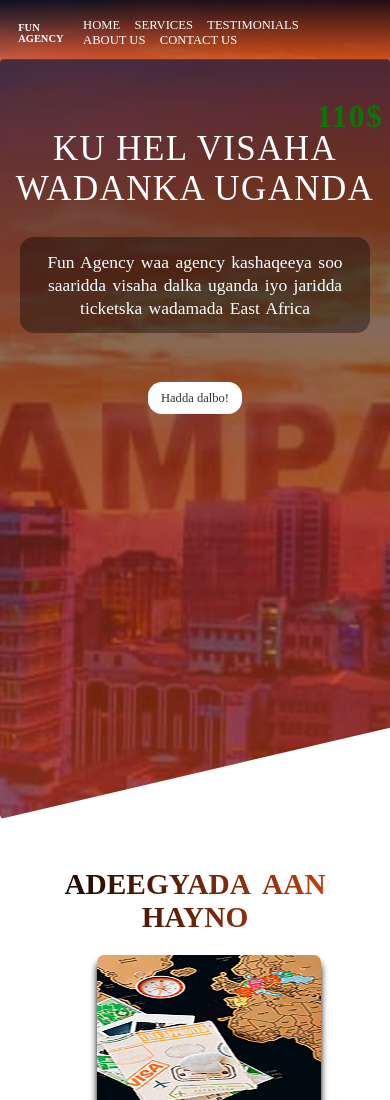
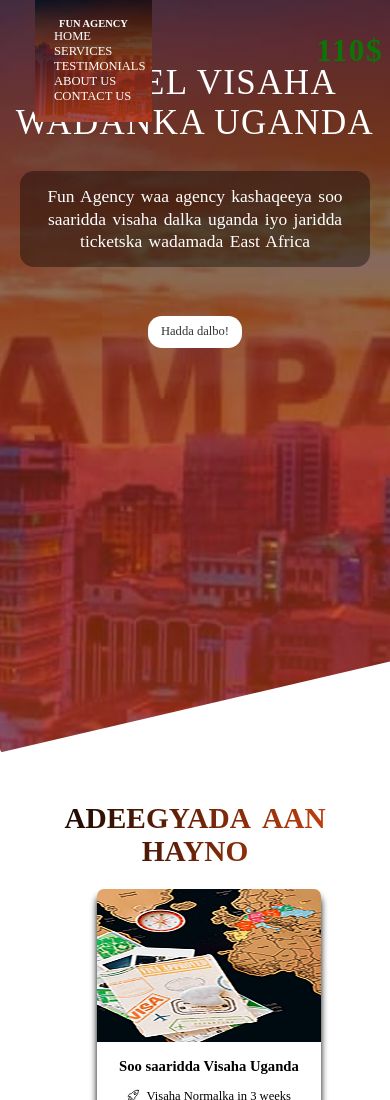
Before and after one commit to bisharr/Fun-agency, a plain HTML site: page index.html in a window 390 px wide. Shown: the top 1100 px of the page. Drawn offline with nearby package versions, Linux system fonts and the light colour scheme.

Commit message:
media qury 600

```diff
--- a/app.js
+++ b/app.js
@@ -130,7 +130,7 @@ document.querySelector('.nav__ul-link').addEventListener('click', function (e) {
 });
 
 //emplementing hover links
-const nav = document.querySelector('.nav');
+const nav = document.querySelector('nav');
 const mouseHandler = function (e) {
   if (e.target.classList.contains('nav--links')) {
     const link = e.target;
@@ -208,3 +208,16 @@ const omgobserve = new IntersectionObserver(loading, {
 imgtargets.forEach((img) => omgobserve.observe(img));
 
 console.log(imgtargets);
+
+//remong sticky element
+
+const resizeFun = function () {
+  const windowWidth = window.innerWidth;
+
+  if (windowWidth <= 600) {
+    nav.classList.remove('sticky');
+    console.log('hello sticky');
+  }
+};
+window.addEventListener('resize', resizeFun);
+resizeFun();
--- a/mediaQuery.css
+++ b/mediaQuery.css
@@ -71,4 +71,15 @@ and we will say 600/16 = 37.5em */
   .about-1-section {
     width: 70%;
   }
+  body {
+    position: relative;
+  }
+  nav {
+    position: fixed;
+    flex-direction: column;
+    width: 30%;
+    top: 0;
+    left: 5rem;
+    z-index: 3000;
+  }
 }
```
